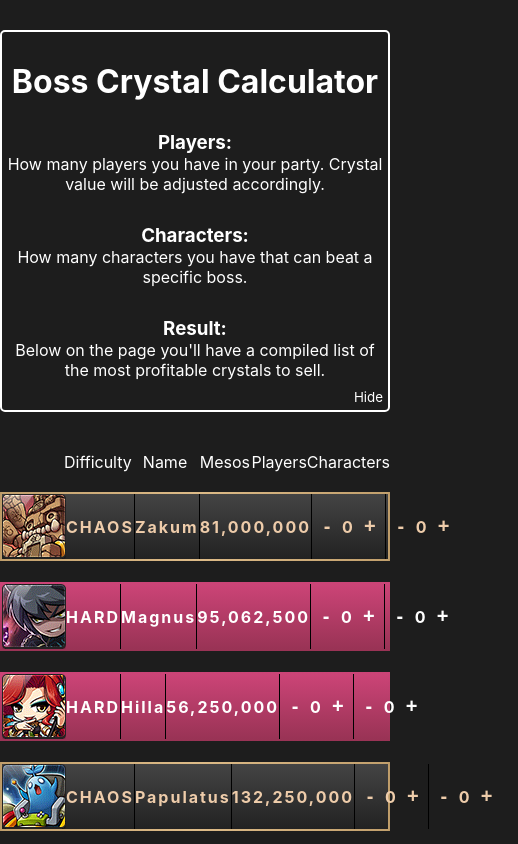
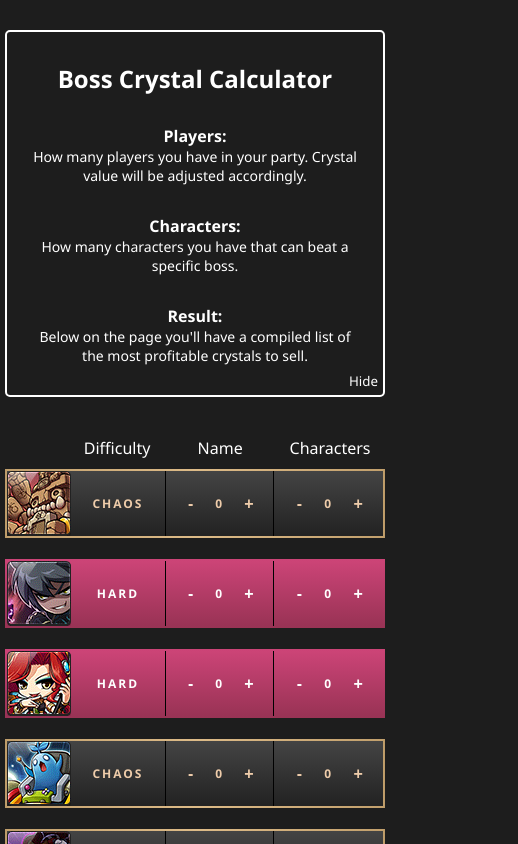
Before and after one commit to Trezlor/bosscrystalCalculator-v3, a Next.js app: page / in a window 390 px wide. Shown: the top 844 px of the page, 518 px wide, since content can reach past the window. Built offline with nearby package versions, Linux system fonts and the light colour scheme.

Commit message:
mobile responsiveness

```diff
--- a/components/BossItems.jsx
+++ b/components/BossInformation.jsx
@@ -2,13 +2,13 @@ import Image from 'next/image';
 import { useState } from 'react';
 import styles from '../styles/Bosses.module.css';
 
-const BossItems = ({ boss }) => {
+const BossInformation = ({ boss }) => {
 	const [players, setPlayers] = useState(0);
 	const [characters, setCharacters] = useState(0);
 
 	return (
 		<>
-			<li className={styles.list + ' ' + styles[boss.order] + ' ' + styles[boss.difficulty.toLowerCase()]}>
+			<li className={styles.boss_list_item + ' ' + styles[boss.order] + ' ' + styles[boss.difficulty.toLowerCase()]}>
 				<Image
 					alt='boss image'
 					src={`/images/${boss.name.replace(/\s+/g, '_').toLocaleLowerCase()}.png`}
@@ -16,19 +16,19 @@ const BossItems = ({ boss }) => {
 					height='65'
 				/>
 
-				<div className={styles.border + ' ' + boss.difficulty.toLocaleLowerCase()}>
+				<div className={styles.grid_cell + ' ' + boss.difficulty.toLocaleLowerCase()}>
 					<p>{boss.difficulty.toLocaleUpperCase()}</p>
 				</div>
 
-				<div className={styles.border + ' ' + styles.name}>
+				<div className={styles.grid_cell + ' ' + styles.name}>
 					<p>{boss.name}</p>
 				</div>
 
-				<div className={styles.border}>
+				<div className={styles.grid_cell + ' ' + styles.mesos}>
 					<p>{boss.mesos.toLocaleString()}</p>
 				</div>
 
-				<div className={styles.border + ' ' + styles.players}>
+				<div className={styles.grid_cell}>
 					<button
 						className={styles[boss.difficulty.toLocaleLowerCase() + '_btn']}
 						onClick={() => {
@@ -47,7 +47,7 @@ const BossItems = ({ boss }) => {
 					</button>
 				</div>
 
-				<div className={styles.border + ' ' + styles.characters}>
+				<div className={styles.grid_cell + ' ' + styles.characters}>
 					<button
 						className={styles[boss.difficulty.toLocaleLowerCase() + '_btn']}
 						onClick={() => {
@@ -69,4 +69,4 @@ const BossItems = ({ boss }) => {
 	);
 };
 
-export default BossItems;
+export default BossInformation;
--- a/components/BossList.jsx
+++ /dev/null
@@ -1,17 +0,0 @@
-import styles from '../styles/Bosses.module.css';
-import BossItems from './bossItems';
-
-const bossItem = ({ bosses }) => {
-	return (
-		<ul className={styles.ul}>
-			{bosses.map((boss, key) => (
-				<BossItems
-					key={boss.id}
-					boss={boss}
-				/>
-			))}
-		</ul>
-	);
-};
-
-export default bossItem;
--- /dev/null
+++ b/components/BossesList.jsx
@@ -0,0 +1,16 @@
+import BossInformation from './BossInformation';
+
+const bossesList = ({ bosses }) => {
+	return (
+		<ul>
+			{bosses.map((boss) => (
+				<BossInformation
+					key={boss.id}
+					boss={boss}
+				/>
+			))}
+		</ul>
+	);
+};
+
+export default bossesList;
--- a/json/data.json
+++ b/json/data.json
@@ -305,8 +305,8 @@
 		"difficulty": "Extreme",
 		"order": "second",
 		"initialValue": 0,
-		"mesos": "-",
-		"baseMesos": "-",
+		"mesos": 10000000000,
+		"baseMesos": 10000000000,
 		"crystals": [],
 		"id": "30"
 	},
@@ -335,8 +335,8 @@
 		"difficulty": "Extreme",
 		"order": "third",
 		"initialValue": 0,
-		"mesos": "-",
-		"baseMesos": "-",
+		"mesos": 3025000000,
+		"baseMesos": 3025000000,
 		"crystals": [],
 		"id": "33"
 	},
--- a/pages/index.js
+++ b/pages/index.js
@@ -1,55 +1,61 @@
 import Head from 'next/head';
 import { useState } from 'react';
-import BossList from '../components/BossList';
+import BossesList from '../components/BossesList';
 import bosses from '../json/data';
 import styles from '../styles/Home.module.css';
 
 export default function Home() {
-	let [showHide, setShowHide] = useState('Hide');
+	let [showHideButton, setShowHideButton] = useState('show_info_container');
+	let [showHideButtonName, setShowHideButtonName] = useState('Hide');
 
 	return (
 		<>
 			<Head>
 				<title>Maplestory - Boss crystal calculator</title>
 			</Head>
+
 			<header>
-				<div className={styles.info_container + ' ' + styles[showHide]}>
+				<div className={styles.info_container + ' ' + styles[showHideButton]}>
 					<h1>Boss Crystal Calculator</h1>
-					<h3>Players:</h3>
+
+					<h2>Players:</h2>
 					<p>How many players you have in your party. Crystal value will be adjusted accordingly.</p>
-					<h3>Characters:</h3>
+
+					<h2>Characters:</h2>
 					<p>How many characters you have that can beat a specific boss.</p>
-					<h3>Result:</h3>
+
+					<h2>Result:</h2>
 					<p>Below on the page you&apos;ll have a compiled list of the most profitable crystals to sell.</p>
 					<small
 						onClick={() => {
-							if (showHide != 'Hide' ? setShowHide('Hide') : setShowHide('Show'));
+							if (
+								showHideButton == 'show_info_container'
+									? setShowHideButton('hide_info_container')
+									: setShowHideButton('show_info_container')
+							);
+							if (showHideButton == 'show_info_container' ? setShowHideButtonName('Show') : setShowHideButtonName('Hide'));
 						}}
 					>
-						{showHide}
+						{showHideButtonName}
 					</small>
 				</div>
+			</header>
+
+			<main>
+				{/* TITLES OF COLUMNS */}
 				<div className={styles.titles_container}>
-					<div className={styles.difficulty}>
-						<p>Difficulty</p>
-					</div>
-					<div>
-						<p>Name</p>
-					</div>
-					<div>
-						<p>Mesos</p>
-					</div>
-					<div>
-						<p>Players</p>
-					</div>
-					<div>
-						<p>Characters</p>
-					</div>
+					<p>Difficulty</p>
+					<p>Name</p>
+					<p>Mesos</p>
+					<p>Players</p>
+					<p>Characters</p>
 				</div>
-			</header>
-			<main>
-				<BossList bosses={bosses} />
+
+				{/* LIST OF BOSSES */}
+				<BossesList bosses={bosses} />
 			</main>
+
+			<footer></footer>
 		</>
 	);
 }
--- a/styles/Bosses.module.css
+++ b/styles/Bosses.module.css
@@ -1,128 +1,86 @@
-.ul {
-	padding: 0;
-	display: flex;
-	flex-direction: column;
-	gap: 0.1rem;
+.boss_list_item {
+	border: 2px solid;
+	display: grid;
+	font-weight: bold;
+	grid-template-columns: 64px 0.6fr 1fr repeat(3, 0.8fr);
+	grid-template-rows: 65px;
+	margin: 0 auto;
+	max-width: 100rem;
+	width: 100%;
+}
+.boss_list_item p {
+	letter-spacing: 0.2rem;
+}
+.boss_list_item.easy {
+	background: linear-gradient(#bbbbbb, #666666);
+	border-image: linear-gradient(#bbbbbb, #666666) 1 10%;
+}
+.boss_list_item.normal {
+	background: linear-gradient(#44aabb, #227799);
+	border-image: linear-gradient(#44aabb, #227799) 1 10%;
+}
+.boss_list_item.hard {
+	background: linear-gradient(#cc4477, #993355);
+	border-image: linear-gradient(#cc4477, #993355) 1 10%;
+}
+.boss_list_item.chaos {
+	background: linear-gradient(#444444, #222222);
+	border-image: linear-gradient(-90deg, #bb9966, #ddbb88, #bb9966) 1 10%;
+	color: #eeccaa;
+}
+.boss_list_item.extreme {
+	background: linear-gradient(#444444, #333333);
+	border-image: linear-gradient(#ee3366, #ee7722) 1 10%;
+}
+/* FOR LINEAR GRADIENT ON TEXT */
+.boss_list_item.extreme p {
+	-webkit-text-fill-color: transparent;
+	background: linear-gradient(#ee7722, #ee4455);
+	background-clip: text;
+}
+/* FOR LINEAR GRADIENT ON BUTTONS */
+.boss_list_item.extreme button {
+	-webkit-text-fill-color: transparent;
+	background: linear-gradient(#ee7722, #ee4455);
+	background-clip: text;
 }
 
-.list {
-	display: grid;
-	margin: 0 auto;
-	grid-template-columns: 64px 0.6fr 1fr repeat(3, 0.8fr);
-	grid-template-rows: 65px;
-	max-width: 100rem;
-	width: 100%;
-	/* border-radius: 0.5rem; */
-	background: rgb(181, 181, 181);
-	border: 2px solid black;
+.boss_list_item .grid_cell {
+	align-items: center;
+	display: flex;
+	justify-content: space-evenly;
+	text-align: center; /* TO CENTER TEXT WHEN IT BREAKS */
+}
+.boss_list_item .grid_cell:not(:last-of-type) {
+	border-right: 0.1rem solid rgb(0, 0, 0);
 }
 
-.list.easy {
-	border: none;
-	border-width: 2px;
-	border-style: solid;
-	border-image: linear-gradient(#bbbbbb, #666666) 1 10%;
-}
-.list.normal {
-	border: none;
-	border-width: 2px;
-	border-style: solid;
-	border-image: linear-gradient(#44aabb, #227799) 1 10%;
-}
-.list.hard {
-	border: none;
-	border-width: 2px;
-	border-style: solid;
-	border-image: linear-gradient(#cc4477, #993355) 1 10%;
-}
-.list.chaos {
-	border: 2px solid #ccaa77;
-	border: none;
-	border-width: 2px;
-	border-style: solid;
-	border-image: linear-gradient(-90deg, #bb9966, #ddbb88, #bb9966) 1 10%;
-}
-.list.extreme {
-	border: none;
-	border-width: 2px;
-	border-style: solid;
-	border-image: linear-gradient(#ee3366, #ee7722) 1 10%;
-}
-
-.easy p,
-.normal p,
-.hard p,
-.chaos p,
-.extreme p {
-	letter-spacing: 0.2rem;
-}
-
-.first {
+.first:not(:first-of-type) {
 	margin-top: 2rem;
 }
 
-.border {
-	width: 100%;
-	height: 100%;
-	text-align: center;
-	display: flex;
-	justify-content: center;
-	align-items: center;
+@media screen and (max-width: 800px) {
+	.boss_list_item {
+		grid-template-columns: 64px 0.6fr 1fr repeat(2, 0.8fr);
+	}
+	.boss_list_item div:nth-of-type(3) {
+		display: none;
+	}
 }
 
-.name {
-	border-inline: 0.1rem solid rgb(0, 0, 0);
+@media screen and (max-width: 550px) {
+	.boss_list_item {
+		grid-template-columns: 64px 0.7fr repeat(2, 0.8fr);
+	}
+	.boss_list_item div:nth-of-type(2) {
+		display: none;
+	}
+
+	.boss_list_item p {
+		font-size: 1.2rem;
+	}
+
+	.boss_list_item button {
+		font-size: 1.6rem;
+	}
 }
-
-.players {
-	border-inline: 0.1rem solid rgb(0, 0, 0);
-	display: flex;
-	justify-content: space-evenly;
-}
-
-.characters {
-	display: flex;
-	justify-content: space-evenly;
-}
-
-.easy {
-	background: linear-gradient(#bbbbbb, #666666);
-	font-weight: bold;
-	color: white;
-}
-
-.normal {
-	background: linear-gradient(#44aabb, #227799);
-	font-weight: bold;
-	color: white;
-}
-
-.hard {
-	background: linear-gradient(#cc4477, #993355);
-	font-weight: bold;
-	color: white;
-}
-
-.chaos {
-	background: linear-gradient(#444444, #222222);
-	font-weight: bold;
-	color: #eeccaa;
-}
-
-.extreme {
-	background: linear-gradient(#444444, #333333);
-	font-weight: bold;
-}
-
-.extreme p {
-	background: linear-gradient(#ee7722, #ee4455);
-	background-clip: text;
-	-webkit-text-fill-color: transparent;
-}
-
-.extreme_btn {
-	background: linear-gradient(#ee7722, #ee4455);
-	background-clip: text;
-	-webkit-text-fill-color: transparent;
-	color: red;
-}
--- a/styles/Home.module.css
+++ b/styles/Home.module.css
@@ -1,55 +1,69 @@
+/* INFORMATION AT THE TOP */
 .info_container {
+	border-radius: 0.5rem;
+	border: 2px solid white;
+	margin: 0 auto 4rem;
 	max-width: 100rem;
+	overflow: hidden;
+	padding: 3rem 2.4rem;
+	position: relative;
+	text-align: center;
+	transition: max-height 600ms;
 	width: 100%;
-	margin: 3rem auto 4rem;
-	border: 2px solid white;
-	text-align: center;
-	color: white;
-	padding-block: 3rem;
-	border-radius: 0.5rem;
-	overflow: hidden;
-	position: relative;
-	transition: max-height 600ms;
-	max-height: 50rem;
+}
+.info_container h2 {
+	font-size: 1.872rem;
+	margin-top: 3rem;
+}
+.info_container p {
+	margin: 0 auto;
+	max-width: 45rem;
 }
 
-.info_container h3 {
-	margin-top: 3rem;
+.hide_info_container h2,
+.hide_info_container p {
+	display: none;
 }
 
-.info_container p {
-	max-width: 55ch;
-	margin: 0 auto;
-}
-
+/* TITLES OF COLUMNS */
 .titles_container {
-	color: white;
 	display: grid;
 	grid-template-columns: 64px 0.6fr 1fr repeat(3, 0.8fr);
-	margin: 0 auto;
+	margin: 0 auto 1rem;
 	max-width: 100rem;
+	place-items: center;
 	width: 100%;
 }
-
-.titles_container div {
-	display: flex;
-	justify-content: center;
-}
-
-.difficulty {
+.titles_container p:first-of-type {
 	grid-column-start: 2;
 }
 
-.hidden {
-	height: auto;
+@media screen and (max-width: 800px) {
+	.titles_container {
+		grid-template-columns: 64px 0.6fr 1fr repeat(2, 0.8fr);
+	}
+
+	.titles_container p:nth-of-type(4) {
+		display: none;
+	}
 }
 
-.Show {
-	max-height: 11.3rem;
-}
+@media screen and (max-width: 550px) {
+	.info_container h1 {
+		font-size: 2.4rem;
+	}
+	.info_container h2 {
+		font-size: 1.6rem;
+	}
+	.info_container p {
+		font-size: 1.4rem;
+	}
 
-@media screen and(max-width: 800px) {
 	.titles_container {
-		grid-template-columns: 64px 0.6fr 1fr repeat(3, 0.8fr);
+		grid-template-columns: 64px 0.7fr repeat(2, 0.8fr);
+	}
+
+	.titles_container p:nth-of-type(3) {
+		display: none;
 	}
 }
--- a/styles/globals.css
+++ b/styles/globals.css
@@ -2,43 +2,42 @@
 *:before,
 *:after {
 	box-sizing: border-box;
+	margin: 0;
 	padding: 0;
-	margin: 0;
 }
-
 html {
 	font-size: 62.5%;
 }
-
 body {
+	background: rgb(29, 29, 29);
+	color: white;
+	font-family: Segoe UI, Roboto, Helvetica, sans-serif;
 	font-size: 1.6rem;
-	font-family: -apple-system, BlinkMacSystemFont, Segoe UI, Roboto, Oxygen, Ubuntu, Cantarell, Fira Sans, Droid Sans, Helvetica Neue, sans-serif;
-	color: rgb(0, 0, 0);
-	background: rgb(29, 29, 29);
+	padding: 3rem 0.5rem 2rem;
 }
 
-p {
-	margin: 0;
+small {
+	bottom: 0.5rem;
+	cursor: pointer;
+	position: absolute;
+	right: 0.5rem;
 }
 
 button {
-	width: 30px;
-	aspect-ratio: 4/3;
+	background: none;
 	border: none;
-	background: none;
-	font-weight: bolder;
 	color: inherit;
 	font-size: 2rem;
+	font-weight: bold;
+	width: 3rem;
 }
-
 button:hover {
 	cursor: pointer;
 	opacity: 0.8;
 }
 
-small {
-	position: absolute;
-	right: 0.5rem;
-	bottom: 0.5rem;
-	cursor: pointer;
+ul {
+	display: flex;
+	flex-direction: column;
+	gap: 0.1rem;
 }
```
